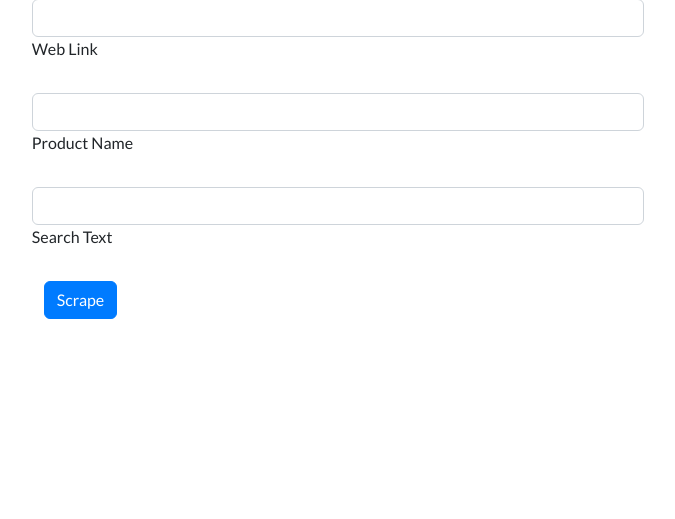
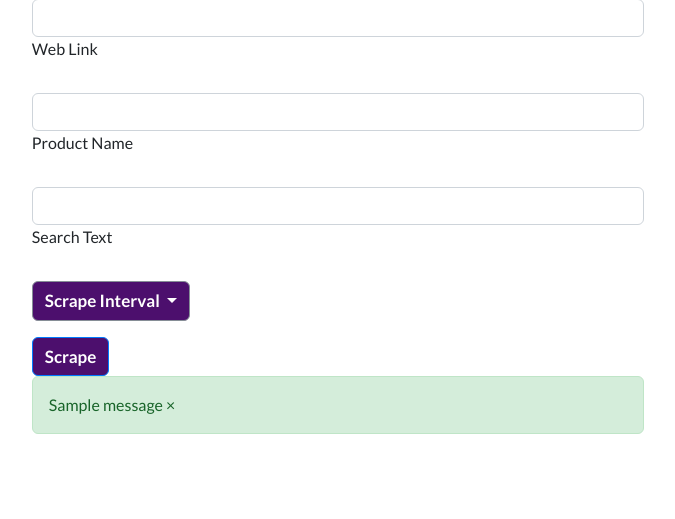
Before and after one commit to acx806/simplescrapeGitHubVersion, a Flask app: page /scrape in a window 1280 px wide. Shown: the part 419-938 px from the top of the page, without its empty margins (302-977 px from the left). Run offline with Flask 2, Linux system fonts and the light colour scheme; a user stored in the database is signed in; tables that the repository leaves empty hold one stand-in row (values such as "Sample post"); one stand-in notice (Sample message) is shown; some libraries are stand-ins or nearby versions.

Commit message:
Flashes are working for the scrape site, dropdown added

```diff
--- a/Frontend/templates/Scrape.html
+++ b/Frontend/templates/Scrape.html
@@ -33,12 +33,55 @@
     <div class="form-outline mb-4"><input id="form2Example2" class="form-control form-control form-control" type="text" name="product_name"/><label class="form-label form-label form-label" for="form2Example2">Product Name</label></div>
     <div class="form-outline mb-4"><input id="form2Example3" class="form-control form-control form-control" type="text" name="product_suchstring"/><label class="form-label form-label form-label" for="form2Example3">Search Text</label></div>
     <div class="container">
-       <button type="submit" class="btn btn-primary" data-bs-toggle="modal" data-bs-target="#exampleModal">
+    </div>
+<div class="dropdown">
+  <button class="btn btn-secondary dropdown-toggle" type="button" id="dropdownMenuButton1" data-bs-toggle="dropdown" aria-expanded="false"
+   style="--bs-primary: #ffffff;--bs-primary-rgb: 153,0,255;background: rgb(76,15,109);font-weight: bold;font-size: 17px; color:white ">
+    Scrape Interval
+  </button>
+  <ul class="dropdown-menu" aria-labelledby="dropdownMenuButton1">
+    <li><a class="dropdown-item" href="#">One Time Only</a></li>
+    <li><a class="dropdown-item" href="#">Once a Day</a></li>
+    <li><a class="dropdown-item" href="#">Once a Week</a></li>
+  </ul>
+</div>
+
+      <p></p>
+      <p></p>
+      <p></p>
+
+
+
+
+    <button type="submit" class="btn btn-primary ms-auto" data-dismiss="alert" role="button"
+    style="--bs-primary: #ffffff;--bs-primary-rgb: 153,0,255;background: rgb(76,15,109);font-weight: bold;font-size: 17px; color:white ">
   Scrape
 </button>
-    </div>
+    {% with messages = get_flashed_messages(with_categories=true) %} {% if
+    messages %} {% for category, message in messages %} {% if category ==
+    'error' %}
+
+        <div class="alert  alert-danger alter-dismissable fade show" class="close" role="alert">
+
+            <p></p>
+            <span class="closebtn" onclick="this.parentElement.style.display='none';" aria-hidden="true">&times;</span>
+            {{ message }}
+
+        </div>
+
+    {% else %}
+
+        <div class="alert alert-success alter-dismissable fade show" role="alert">
+            {{ message }}
+
+            <span class="closebtn" onclick="this.parentElement.style.display='none';" aria-hidden="true">&times;</span>
+
+        </div>
+    {% endif %} {% endfor %} {% endif %} {% endwith %}
+
+
     <!-- Modal -->
-<div class="modal" id="exampleModal" aria-labelledby="exampleModalLabel">
+{#<div class="modal" id="exampleModal" aria-labelledby="exampleModalLabel">
   <div class="modal-dialog">
     <div class="modal-content">
       <div class="modal-header">
@@ -55,7 +98,7 @@
       </div>
     </div>
   </div>
-</div>
+</div>#}
 </form>
     <script src="../static/bootstrap/js/bootstrap.min.js"></script>
     <script src="../static/js/bs-init.js"></script>
--- a/Frontend/views.py
+++ b/Frontend/views.py
@@ -1,4 +1,4 @@
-from flask import Blueprint, render_template, request
+from flask import Blueprint, render_template, request, flash
 from .models import Website, Data
 from flask_login import login_required, current_user
 from . import db
@@ -34,6 +34,13 @@ def scrape():
         db.session.add(website)
         db.session.commit()
 
+        if scrape.is_available():
+            flash('Verfügbar', category="success")
+            print("Verfügbar")
+        else:
+            flash('Ausverkauft', category='error')
+            print("Ausverkauft")
+
         data = Data(website_id=website.website_id, availability=availability)
 
 
```
